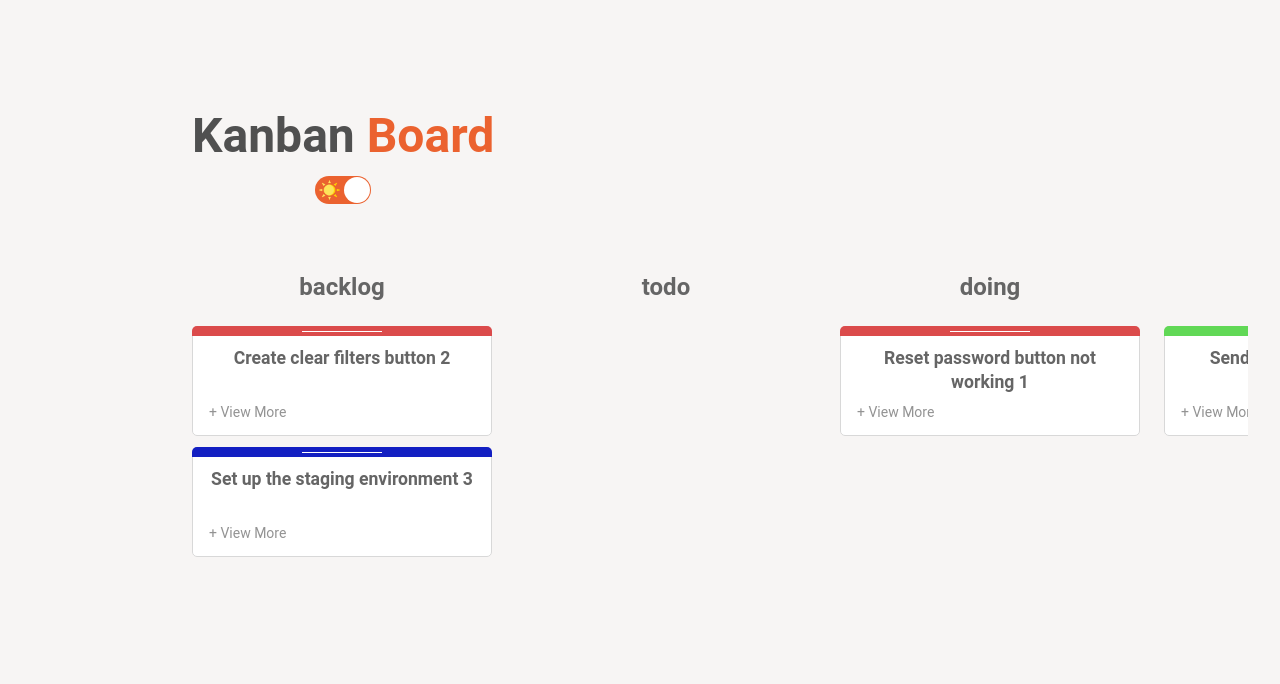
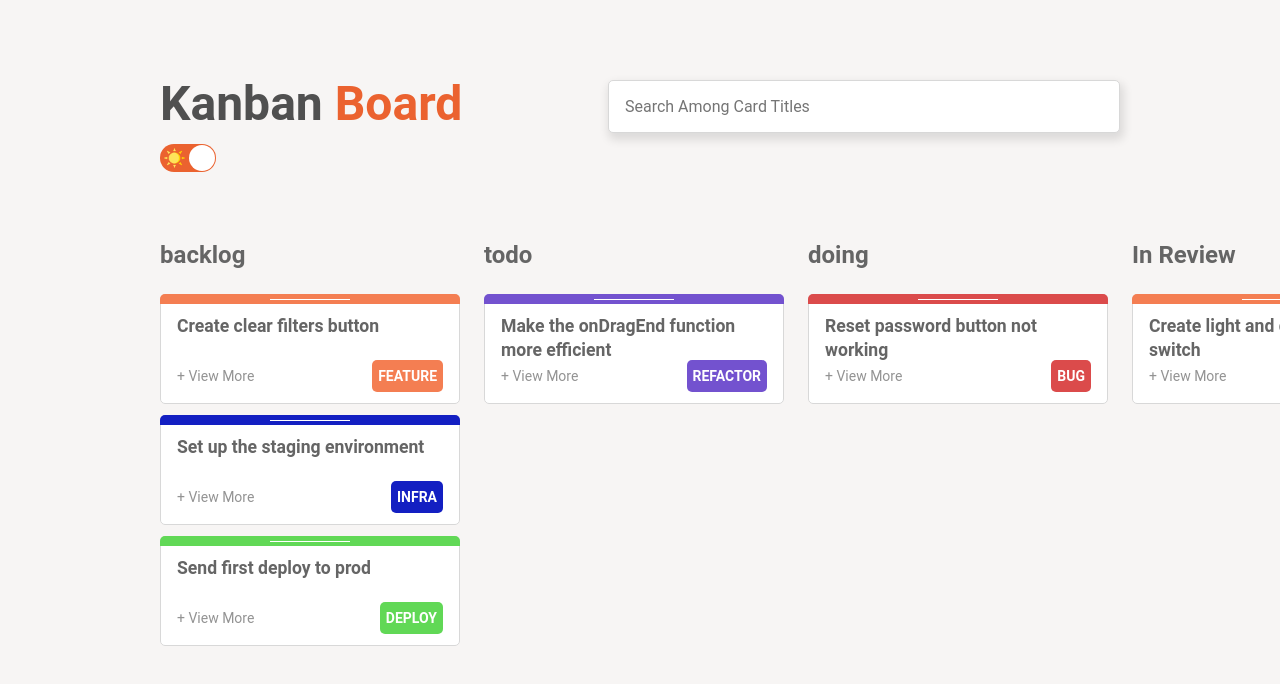
Before and after one commit to parthnariya/kanban-dashboard, a React (Vite) app: page / in a window 1280 px wide. Shown: the top 684 px of the page. Built offline with nearby package versions, Linux system fonts and the light colour scheme.

Commit message:
custom dnd completedddd

```diff
--- a/src/App.tsx
+++ b/src/App.tsx
@@ -1,7 +1,7 @@
 import { useState } from "react";
 import reactLogo from "./assets/react.svg";
 import GlobalStyles from "./styles/global";
-import "./App.css";
+// import "./App.css";
 import KanbanDashboard from "./components/KanbanDashboard";
 import lightTheme from "./styles/themes/light";
 import darkTheme from "./styles/themes/dark";
@@ -18,7 +18,7 @@ function App() {
   return (
     <Provider store={store}>
       <ThemeProvider theme={theme}>
-        <div>
+        <div >
           <GlobalStyles />
           <KanbanDashboard toggleTheme={toggleTheme} />
         </div>
--- /dev/null
+++ b/src/components/Badge/index.tsx
@@ -0,0 +1,24 @@
+import { useContext, useEffect, useState } from "react";
+import { ThemeContext } from "styled-components";
+import getBackgroundColor from "../../helpers/getBackGroundColor";
+import ICategory from "../../interfaces/ICategory";
+import { BadgeContainer } from "./style";
+
+interface BadgeProps {
+    category : ICategory
+}
+const Badge : React.FC<BadgeProps> = ({category}) => {
+    const theme = useContext(ThemeContext);
+    const [color,setColor] = useState<string>(theme.colors.primary)
+
+    useEffect(() => {
+        if(category){
+            const categoryColor = getBackgroundColor(theme,category);
+            setColor(categoryColor)
+        }
+    },[category])
+    return <BadgeContainer color={color}>
+        <p>{category}</p>
+    </BadgeContainer>
+}
+export default Badge
--- /dev/null
+++ b/src/components/Badge/style.ts
@@ -0,0 +1,22 @@
+import styled from 'styled-components';
+
+interface BadgeContainerProps{
+  color: string;
+}
+
+export const BadgeContainer = styled.div<BadgeContainerProps>`
+  background-color: ${({color}) => color};
+  border-radius: 5px;
+
+  display: flex;
+  justify-content: center;
+  align-items: center;
+  padding: 0 4px;
+
+  p {
+    color: #fff;
+    font-weight: bold;
+    text-transform: uppercase;
+    padding: 4px 2px;
+  }
+`;
--- a/src/components/Card/index.tsx
+++ b/src/components/Card/index.tsx
@@ -2,8 +2,13 @@ import { useContext, useEffect, useState } from "react";
 // import { Draggable } from "react-beautiful-dnd";
 import { ThemeContext } from "styled-components";
 import getBackgroundColor from "../../helpers/getBackGroundColor";
+import { useAppDispatch, useAppSelector } from "../../hooks/useRedux";
 import ICard from "../../interfaces/ICard";
+import IColumn from "../../interfaces/IColumn";
 import IStatus from "../../interfaces/IStatus";
+import { setCards } from "../../store/slices/card.slice";
+import { setColumns } from "../../store/slices/column.slice";
+import Badge from "../Badge";
 import { CardBorder, CardBottom, CardContainer } from "./style";
 
 interface CardProps {
@@ -11,6 +16,10 @@ interface CardProps {
   index: number;
   handleDragEnter:(cardId:string,columnStatus:IStatus)=>void
   handleDragEnd:(cardId:string,columnStatus:IStatus)=>void
+}
+interface ColumnTargetType {
+  cardId: string;
+  columnStatus: IStatus;
 }
 const Card: React.FC<CardProps> = ({ card, index,handleDragEnd,handleDragEnter }) => {
 
@@ -28,11 +37,12 @@ const Card: React.FC<CardProps> = ({ card, index,handleDragEnd,handleDragEnter }
 
   return (
 
-        <CardContainer hideCard={card.hidden} draggable onDragEnter={() => handleDragEnter(card.id,card.status)} onDragEnd={() => handleDragEnd(card.id,card.status)}>
+        <CardContainer hideCard={card.hidden } draggable onDragEnter={() => handleDragEnter(card.id,card.status)} onDragEnd={() => handleDragEnd(card.id,card.status)}>
           <CardBorder color={backgroundColor} />
-          <h3>{card.title} {card.id}</h3>
+          <h3>{card.title}</h3>
           <CardBottom>
             <p>+ View More</p>
+          <Badge category={card.category} key={card.id}/>
           </CardBottom>
         </CardContainer>
       )
--- a/src/components/Column/index.tsx
+++ b/src/components/Column/index.tsx
@@ -11,14 +11,19 @@ interface ColumnProps {
   handleDragEnd:(cardId:string,columnStatus:IStatus)=>void
 }
 const Column: React.FC<ColumnProps> = ({ cards, index, status,handleDragEnd,handleDragEnter }) => {
-    const dragHandler = () => {
-        // console.log("hello")
+    const dragEnterHandler = () => {
+      if(cards.length > 0) return null
+      handleDragEnter("null",status)
+    }
+    const dragEndHandler = () => {
+      if(cards.length > 0) return null
+      handleDragEnd("null",status)
     }
   return (
-    <Container isFirstColumn={index === 0} onDragEnter={dragHandler} >
+    <Container isFirstColumn={index === 0} onDragEnter={dragEnterHandler} onDragEnd={dragEndHandler}>
       <h2>{status}</h2>
-      <CardsList>
-        {cards
+      <CardsList >
+        {cards.length>0 && cards
           .filter((card) => card.status === status)
           .map((card, index) => (
             <Card card={card} index={index} key={card.id} handleDragEnd={handleDragEnd} handleDragEnter={handleDragEnter}/>
--- a/src/components/KanbanDashboard/index.tsx
+++ b/src/components/KanbanDashboard/index.tsx
@@ -1,6 +1,7 @@
 import {
   Container,
   Header,
+  SearchAndFilters,
   StatusesColumnsContainer,
   SwitchIcon,
   TitleAndSwitch,
@@ -20,6 +21,7 @@ import IStatus from "../../interfaces/IStatus";
 import IColumn from "../../interfaces/IColumn";
 import { setColumns } from "../../store/slices/column.slice";
 import { setCards } from "../../store/slices/card.slice";
+import SearchInput from "../SearchInput";
 
 interface KanbanDashboardProps {
   toggleTheme: () => void;
@@ -54,8 +56,6 @@ const KanbanDashboard = ({ toggleTheme }: KanbanDashboardProps) => {
     const sourceColumn: IColumn = columns.find(
       (column) => column.id === columnStatus
     ) as IColumn;
-    // console.log(sourceColumn,sourceCard)
-    const targetCard = cards.find((item) => item.id === target?.cardId);
     const targetColumn: IColumn = columns.find(
       (item) => item.id === target?.columnStatus
     ) as IColumn;
@@ -96,8 +96,33 @@ const KanbanDashboard = ({ toggleTheme }: KanbanDashboardProps) => {
       return;
     }
 
-    const sourceCardsId = [...sourceColumn.cardsIds];
-    sourceCardsId.splice()
+    const sourceCardsIds = [...sourceColumn.cardsIds];
+    const sourceCardIndex = sourceCardsIds.findIndex((item) => item === cardId);
+    sourceCardsIds.splice(sourceCardIndex, 1);
+
+    const newSourceColumn: IColumn = {
+      ...sourceColumn,
+      cardsIds: sourceCardsIds,
+    };
+
+    const targetCardIds = [...targetColumn.cardsIds];
+    const targetCardIndex = targetCardIds.findIndex(
+      (item) => item === target.cardId
+    );
+    targetCardIds.splice(targetCardIndex, 0, cardId);
+    const newTargetColumn: IColumn = {
+      ...targetColumn,
+      cardsIds: targetCardIds,
+    };
+
+    const updatedColumns: IColumn[] = columns.map((item) => {
+      if (item.id === newSourceColumn.id) return newSourceColumn;
+      if (item.id === newTargetColumn.id) return newTargetColumn;
+      else return item;
+    });
+    dispatch(setCards(updatedCards));
+    dispatch(setColumns(updatedColumns));
+    return;
   };
 
   return (
@@ -117,6 +142,9 @@ const KanbanDashboard = ({ toggleTheme }: KanbanDashboardProps) => {
               offColor={colors.switch}
             />
           </TitleAndSwitch>
+          <SearchAndFilters>
+            <SearchInput />
+          </SearchAndFilters>
         </Header>
         <StatusesColumnsContainer>
           {columns.map((column, index) => {
--- /dev/null
+++ b/src/components/SearchInput/index.tsx
@@ -0,0 +1,27 @@
+import { useEffect } from "react";
+import { useAppDispatch, useAppSelector } from "../../hooks/useRedux"
+import { clearFilter, filterCards, setSearchText } from "../../store/slices/card.slice";
+import { Container } from "./style";
+
+const SearchInput:React.FC = () => {
+    const {searchText} = useAppSelector((state => state.cards))
+    const dispatch = useAppDispatch();
+
+    useEffect(() => {
+        if(searchText.length === 0){
+            dispatch(clearFilter())
+        }else{
+            dispatch(filterCards({}))
+        }
+    },[searchText])
+    return <Container>
+        <input
+            type="search"
+            placeholder="Search Among Card Titles"
+            value={searchText}
+            onChange={(e) => dispatch(setSearchText(e.target.value))}
+        />
+
+    </Container>
+}
+export default SearchInput
--- /dev/null
+++ b/src/components/SearchInput/style.ts
@@ -0,0 +1,39 @@
+import styled from 'styled-components';
+import { SCREEN_BREAKPOINTS } from '../../constants/breakpoint';
+
+export const Container = styled.div`
+  width: 40vw;
+  background-color: ${({theme}) => theme.colors.components_background};
+  padding: 1rem;
+  display: flex;
+  flex-direction: row;
+  align-items: center;
+  justify-content: space-between;
+  border-radius: 5px;
+  -webkit-box-shadow: 2px 5px 10px 2px rgba(0,0,0,0.11);
+  box-shadow: 2px 5px 10px 2px rgba(0,0,0,0.11);
+  border: 1px solid ${({theme}) => theme.colors.border};
+
+  @media(max-width: ${SCREEN_BREAKPOINTS.EXTRA_LARGE}px) {
+    margin-top: 2rem;
+    width: 100%;
+  }
+
+  input{
+    width: calc(100% - 1rem - 20px);
+    background-color: transparent;
+    border: none;
+    outline: none;
+    color: ${({theme}) => theme.colors.text_primary};
+    font-size: 1rem;
+  }
+
+  input[type = 'search']::-webkit-search-cancel-button{
+    cursor: pointer;
+  }
+
+  img{
+    width: 20px;
+    height: 20px;
+  }
+`;
--- a/src/data/cards.ts
+++ b/src/data/cards.ts
@@ -2,7 +2,7 @@ import ICard from "../interfaces/ICard";
 import ICategory from "../interfaces/ICategory";
 import IStatus from "../interfaces/IStatus";
 
-/* const mockCards: ICard[] = [
+const mockCards: ICard[] = [
   {
     id: '2fab1909-0b9f-4783-976c-4ffecb805ac5',
     category: ICategory.BUG,
@@ -67,42 +67,8 @@ import IStatus from "../interfaces/IStatus";
     status: IStatus.IN_REVIEW,
     hidden: false
   },
-] */
-
-const mockCards: ICard[] = [
-  {
-    id: '1',
-    category: ICategory.BUG,
-    title: 'Reset password button not working',
-    description: 'The button does not contain any feedback, when you click on it, it does nothing',
-    status: IStatus.DOING,
-    hidden: false
-  },
-  {
-    id: '2',
-    category: ICategory.BUG,
-    title: 'Create clear filters button',
-    description: 'The user can select the filters but they should also be able to clear them without having to reload the page',
-    status: IStatus.BACKLOG,
-    hidden: false
-  },
-  {
-    id: '3',
-    category: ICategory.INFRA,
-    title: 'Set up the staging environment',
-    description: '',
-    status: IStatus.BACKLOG,
-    hidden: false
-  },
-  {
-    id: '4',
-    category: ICategory.DEPLOY,
-    title: 'Send first deploy to prod',
-    description: '',
-    status: IStatus.IN_REVIEW,
-    hidden: false
-  },
-
 ]
 
+
+
 export default mockCards;
--- a/src/data/columns.ts
+++ b/src/data/columns.ts
@@ -1,7 +1,7 @@
 import IColumn from "../interfaces/IColumn";
 import IStatus from "../interfaces/IStatus"
 
-/* const mockColumns: IColumn[] = [
+const mockColumns: IColumn[] = [
   {
     id: IStatus.BACKLOG,
     title: 'Backlog',
@@ -28,32 +28,6 @@ import IStatus from "../interfaces/IStatus"
     cardsIds: ['29065b36-8873-4ccd-8c42-dcff14736650', '74d031c0-59bb-4f4b-9910-71bb1c88c624']
   }
 ]
- */
-const mockColumns: IColumn[] = [
-  {
-    id: IStatus.BACKLOG,
-    title: 'Backlog',
-    cardsIds: ['2','3']
-  },
-  {
-    id: IStatus.TO_DO,
-    title: 'To Do',
-    cardsIds: []
-  },
-  {
-    id: IStatus.DOING,
-    title: 'Doing',
-    cardsIds: ['1']
-  },
-  {
-    id: IStatus.IN_REVIEW,
-    title: 'In Review',
-    cardsIds: ['4']
-  },
-  {
-    id: IStatus.DONE,
-    title: 'Done',
-    cardsIds: []
-  }
-]
+
+
 export default mockColumns;
--- a/src/store/slices/card.slice.ts
+++ b/src/store/slices/card.slice.ts
@@ -5,38 +5,65 @@ import ICard from "../../interfaces/ICard";
 import ICategory from "../../interfaces/ICategory";
 
 interface CardSliceState {
-    cards : ICard[],
-    searchText : string
+  cards: ICard[];
+  searchText: string;
 }
 const initialState: CardSliceState = {
-    cards:mockCards,
-    searchText:""
-}
+  cards: mockCards,
+  searchText: "",
+};
 
-export const cardsSlice  = createSlice({
-    name:"cards",
+export const cardsSlice = createSlice({
+  name: "cards",
   initialState,
-    reducers:{
-        setCards:(state,{payload}) =>{
-            state.cards = payload
+  reducers: {
+    setCards: (state, { payload }) => {
+      state.cards = payload;
     },
-        setSearchText:(state,{payload}) =>{
-            state.searchText = payload
+    setSearchText: (state, { payload }) => {
+      state.searchText = payload;
     },
-        addCard:(state,{payload}) => {
-            state.cards = [...state.cards,payload]
+    addCard: (state, { payload }) => {
+      state.cards = [...state.cards, payload];
     },
-        updateOneCard:(state,{payload}) => {
+    updateOneCard: (state, { payload }) => {
       const cardId = payload.id;
 
-            const updatedCards = state.cards.map(card => {
+      const updatedCards = state.cards.map((card) => {
         if (card.id === cardId) return payload;
-                else return card
-            })
-            state.cards = updatedCards
+        else return card;
+      });
+      state.cards = updatedCards;
     },
+    filterCards: (state, { payload }) => {
+      const searchText = state.searchText;
+      const categories = payload.categories || Object.values(ICategory);
 
+      const filteredCards = [...state.cards].map((item) => {
+        if (searchText.length > 0) {
+          if (
+            item.title.toUpperCase().includes(searchText.toUpperCase()) &&
+            categories.includes(item.category)
+          )
+            return { ...item, hidden: false };
+        }else{
+            if(categories.includes(item.category)){
+                return {...item,hidden:false}
             }
-})
-export const {addCard,setCards,setSearchText,updateOneCard} = cardsSlice.actions
-export default cardsSlice.reducer
+        }
+        return {...item,hidden:true}
+      });
+      state.cards = filteredCards
+    },
+    clearFilter:(state) => {
+        const clearFilteredCards = state.cards.map(item => ({
+            ...item,
+            hidden:false
+        }))
+        state.cards = clearFilteredCards;
+    }
+  },
+});
+export const { addCard, setCards, setSearchText, updateOneCard,clearFilter,filterCards } =
+  cardsSlice.actions;
+export default cardsSlice.reducer;
```
Lines whose indentation alone changed are shown as unchanged.
